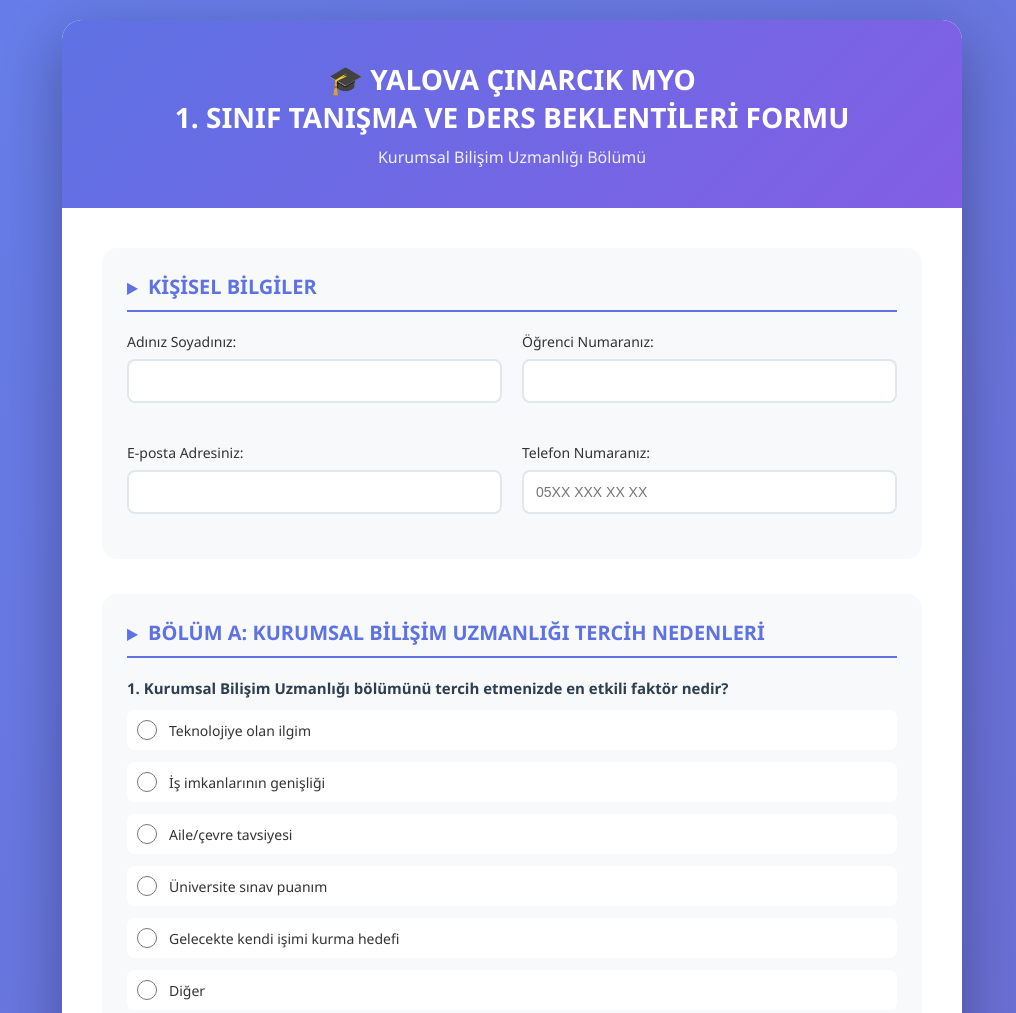
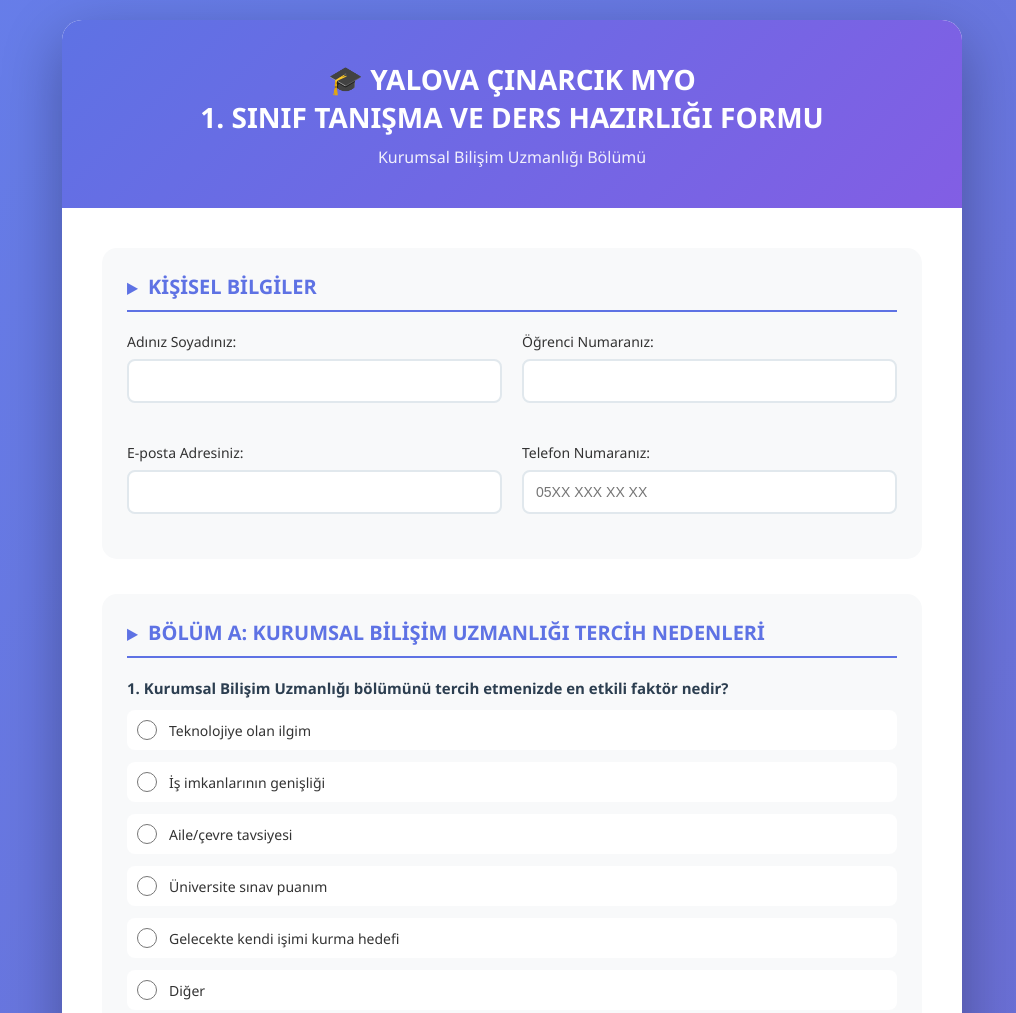
Before and after one commit to Halilce/unicoursesurvey, a website: page index.html in a window 1280 px wide. Shown: the top 1013 px of the page, without its empty margins (128-1144 px from the left). Drawn offline with nearby package versions, Linux system fonts and the light colour scheme.

Commit message:
Anasayfa başlık düzeltme

```diff
--- a/index.html
+++ b/index.html
@@ -22,7 +22,7 @@
     <div class="container" id="formContainer">
         <!-- Header Section -->
         <div class="header">
-            <h1>🎓 YALOVA ÇINARCIK MYO <br>1. SINIF TANIŞMA VE DERS BEKLENTİLERİ FORMU</h1>
+            <h1>🎓 YALOVA ÇINARCIK MYO <br>1. SINIF TANIŞMA VE DERS HAZIRLIĞI FORMU</h1>
             <p>Kurumsal Bilişim Uzmanlığı Bölümü </p>
         </div>
 
```
